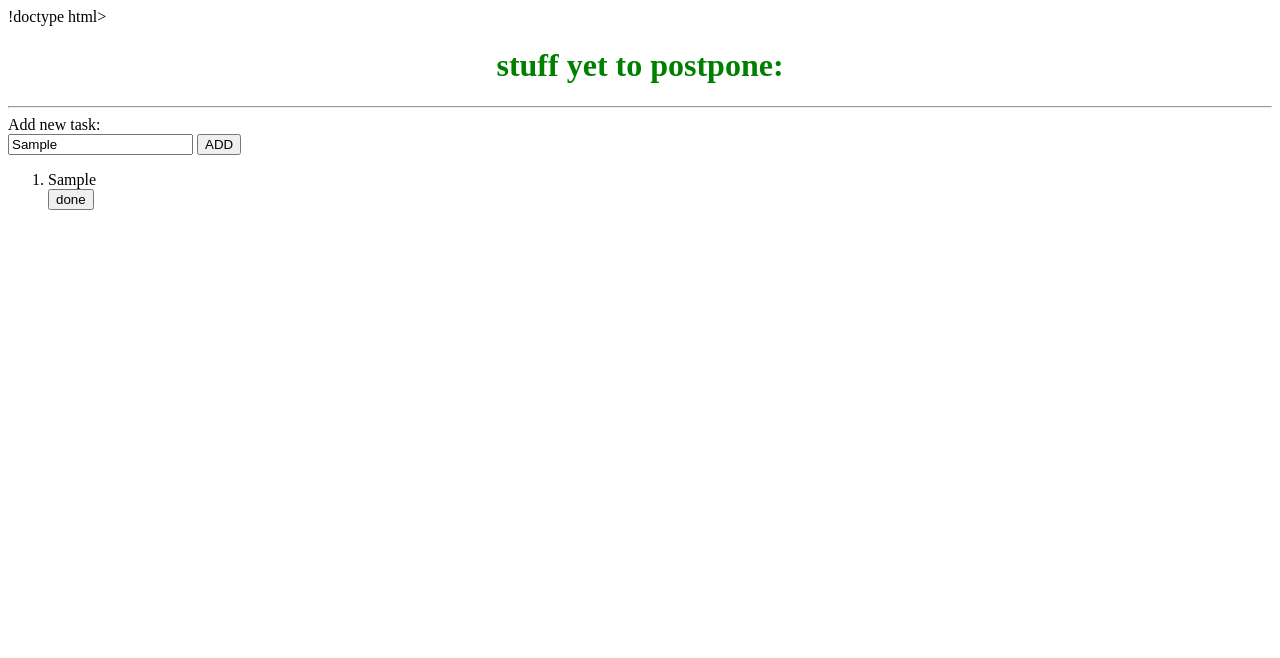
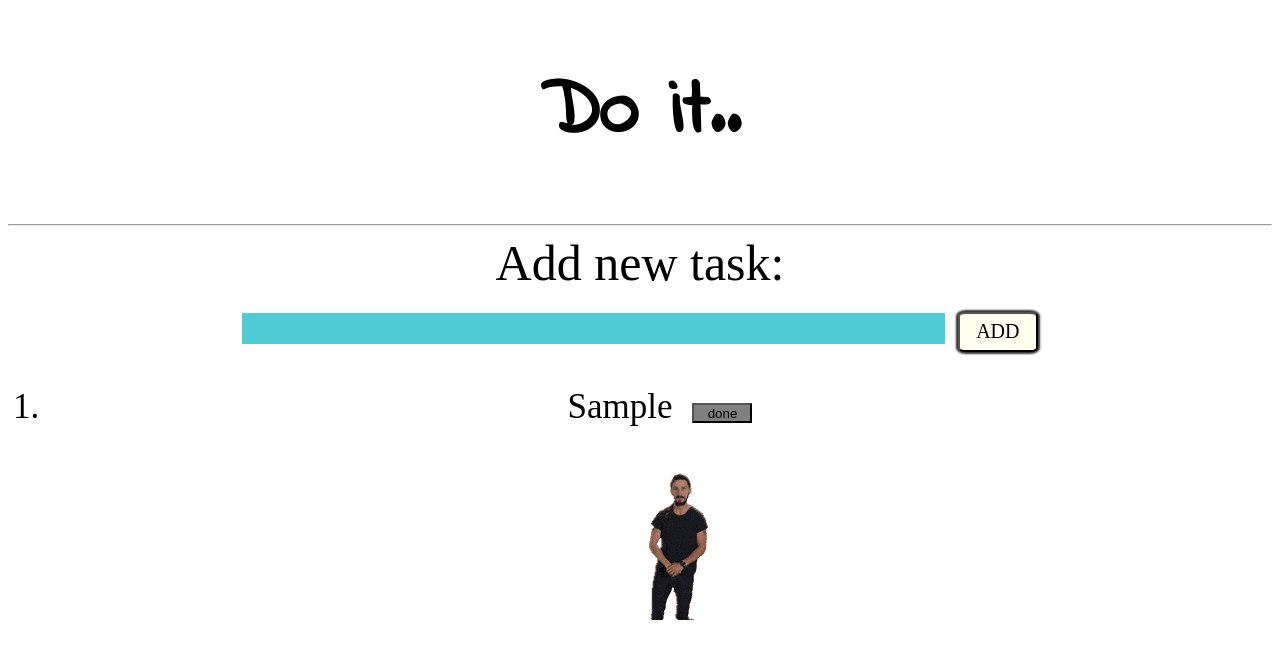
Before and after one commit to bsaikiran618/todolist, a plain HTML site: page index.html in a window 1280 px wide. Both pictures are taken after typing "Sample" into the empty fields and a click on the button "ADD". Drawn offline with Linux system fonts and the light colour scheme; a web font is replaced by a local one.

Commit message:
changed things a little

```diff
--- a/index.html
+++ b/index.html
@@ -1,27 +1,38 @@
-!doctype html>
+<!doctype html>
 <html>
 
 	<head>
 		<title>
 			NakkoBhulo.com
 		</title>
+
+		<meta charset="utf-8">
+
+		<link rel="stylesheet" href="https://fonts.googleapis.com/css?family=Indie+Flower&display=swap">
+		<link rel="stylesheet" href="https://fonts.googleapis.com/css?family=Hepta+Slab&display=swap">
+		<link rel="stylesheet" href="style.css">
 	</head>
-	<body>
-		<h1 style="text-align:center;color:green">stuff yet to postpone:</h1>
-		<hr>
-
-			Add new task:<br>
-
-			<input type="text" id="textfield"></input>
-
-			<button onclick="createNewTask()">ADD</button>
 
 
-	<p>
+	<body>
+		<h1 class="heading">Do it..</h1>
+		<hr>
+    <div class="main">
+			Add new task:<br>
+			<input type="text" id="textfield" class="inputfield"></input>
+			<button onclick="createNewTask()" class="adder">ADD</button>
+
+
+	 </div>
+	 <div class="list">
+	<p >
 		<ol id="ourlist">
-
 		</ol>
 	</p>
+
+	</div>
+
+		<img src="doit.gif" class="image">
 
 	</body>
 
@@ -47,12 +58,17 @@
 			myTask.innerHTML = String(str);
 			var myClear = document.createElement("button");
 			myClear.innerHTML = "done";
+			myClear.style.display = "inline-block";
+			myClear.setAttribute("class","done");
 			myClear.setAttribute("id",String(item_no));
 			myClear.setAttribute("onclick","removeTask("+ String(item_no) + ")");
 			document.getElementById("ourlist").appendChild(myTask);
-			document.getElementById("ourlist").appendChild(myClear);
+			//document.getElementById("ourlist").appendChild(myClear);
+			myTask.appendChild(myClear);
 			item_no = Number(item_no);
 			item_no++;
+
+			document.getElementById("textfield").value = "";
 		}
 	}
 	function removeTask( id )
--- /dev/null
+++ b/style.css
@@ -0,0 +1,69 @@
+body
+{
+	background: -moz-linear-gradient(#a3dcff,#FFFFFF);
+	background: -webkit-linear-gradient(,);
+	background: linear-gradient(,);
+	background-repeat:no-repeat;
+
+}
+.image
+{
+	display:block;
+	margin: 0px auto;
+
+}
+.heading
+{
+	text-align:center;
+	font-family:'Indie Flower',cursive;
+	font-size: 80px;
+}
+.main
+{
+	text-align: center;
+	font-size:50px;
+	font-family:'Hepta Slab',serif;
+
+}
+.inputfield
+{
+	width:55%;
+	height:25px;
+	border-radius:0px;
+	box-shadow: 0 0 0 0;
+	background: #4ecbd4;
+	border: 2px solid #4ecbd4;
+	font-size:60%;
+	color:black;
+}
+.adder
+{
+	border-radius: 10%;
+	width: 80px;
+	height:40px;
+	box-shadow: 0px 0px 2px 2px rgb(50,50,50);
+	background: ivory;
+	color:black;
+	font-family:'Hepta Slab',serif;
+	font-size: 20px;
+}
+.list
+{
+	margin: 0 auto;
+	font-size:35px;
+	font-family:'Hepta Slab',serif;
+	text-align:center;
+}
+.done
+{
+	box-shadow: 0px 0px 0px 0px;
+	background-color: gray;
+	height:20px;
+	width:60px;
+	color:black;
+	margin-left:20px;
+}
+.done:hover
+{
+ 	background-color: orange;
+}
```
Also changed, not shown: doit.gif (added).
